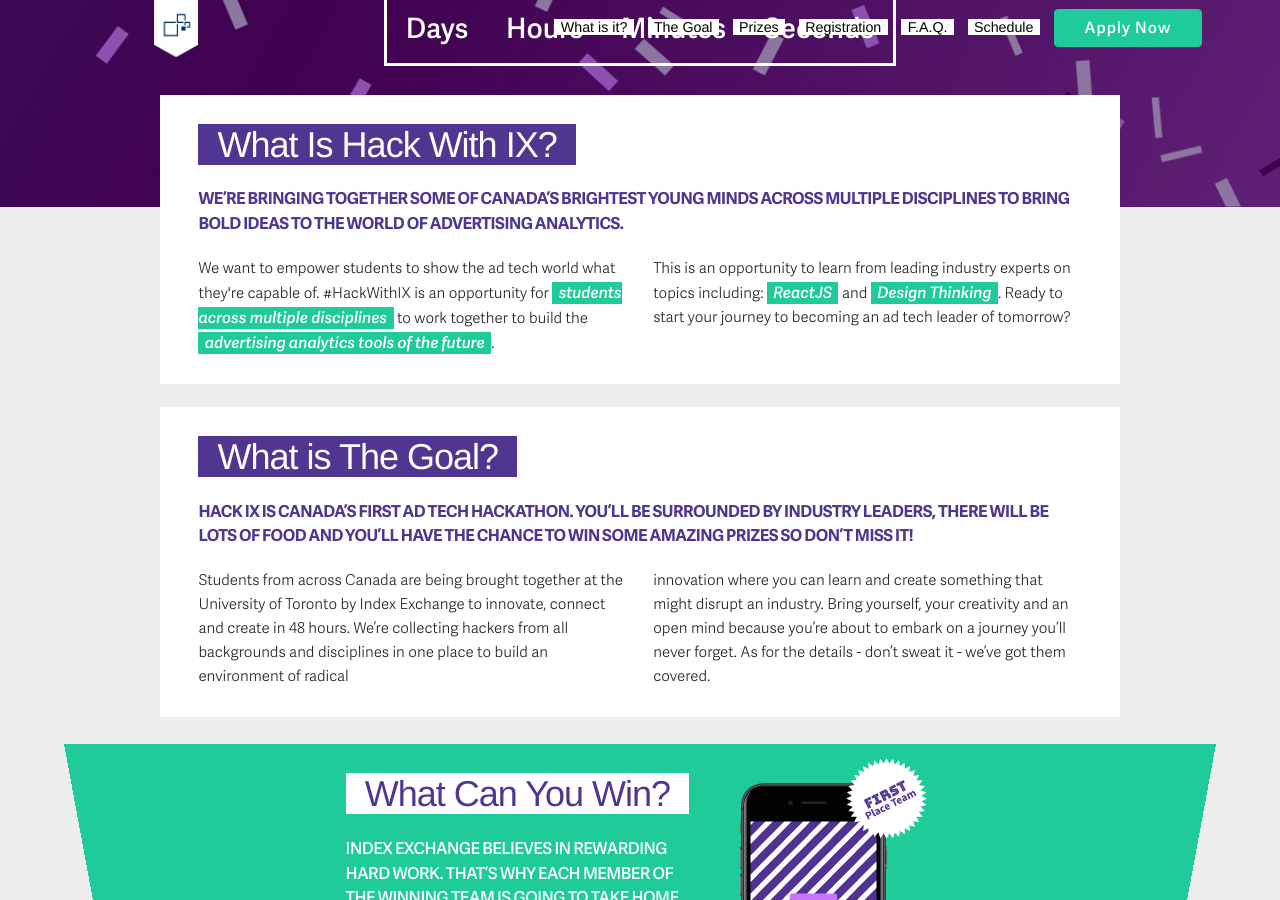
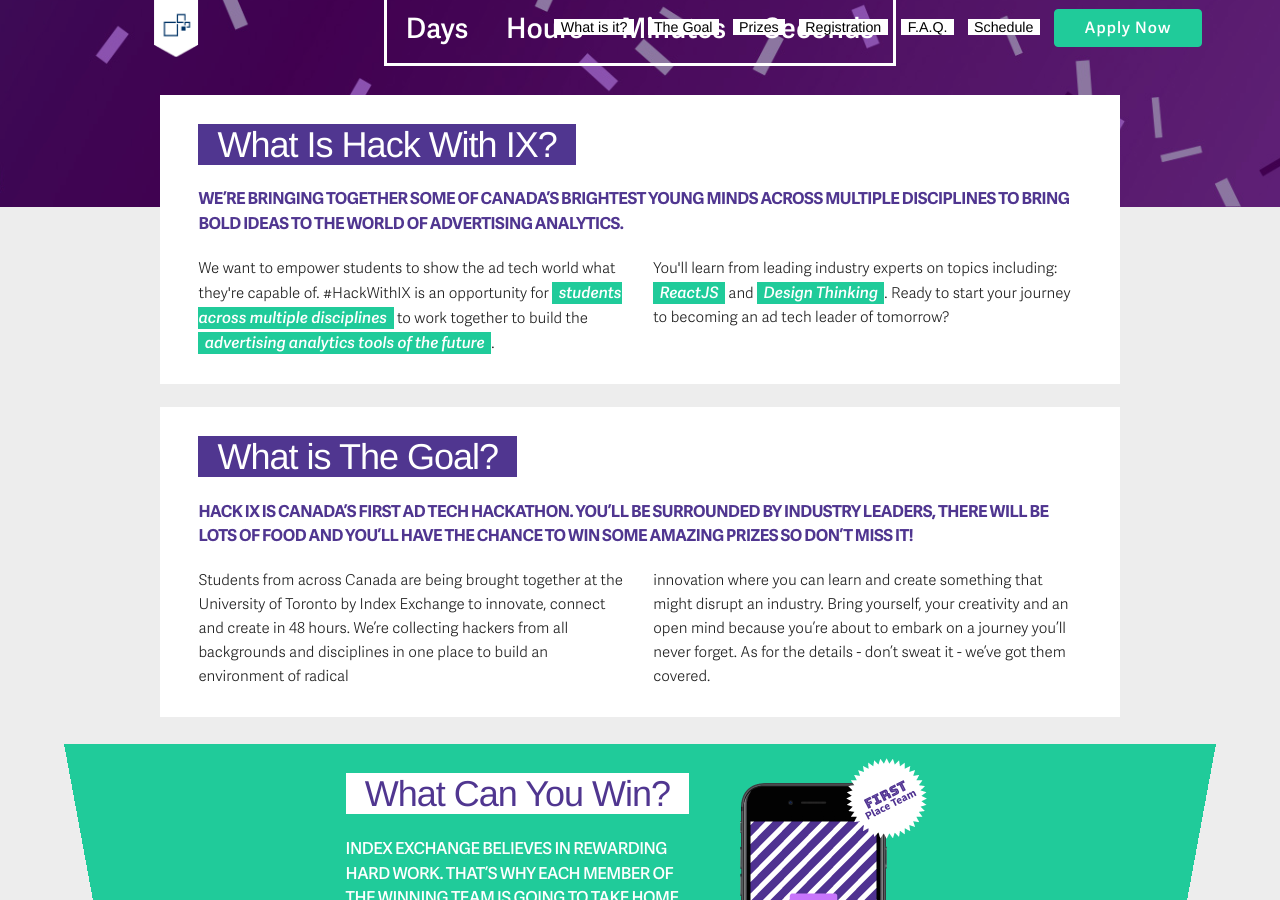
Before and after one commit to martinlaws/hackathon, a Jekyll site: the page built from index.html, in a window 1280 px wide and 900 px high, scrolled down 465 px. Built offline with Jekyll 4.4.1, drawn with Linux system fonts in a browser that asks for light colours; some web fonts are replaced.

Commit message:
Updated copy in What Is HackWithIX card

```diff
--- a/index.html
+++ b/index.html
@@ -38,7 +38,7 @@
         to work together to build the <span class="highlight"><a>advertising analytics tools of the future</a></span>.
       </article>
       <article>
-        This is an opportunity to learn from leading industry experts on topics including:
+        You'll learn from leading industry experts on topics including:
         <span class="highlight"><a href="http://facebook.github.io/react" target="_blank">ReactJS</a></span> and
         <span class="highlight"><a href="https://hbr.org/video/4443548301001/the-explainer-design-thinking" target="_blank">Design Thinking</a>.</span>
         Ready to start your journey to becoming an ad tech leader of tomorrow?
```
